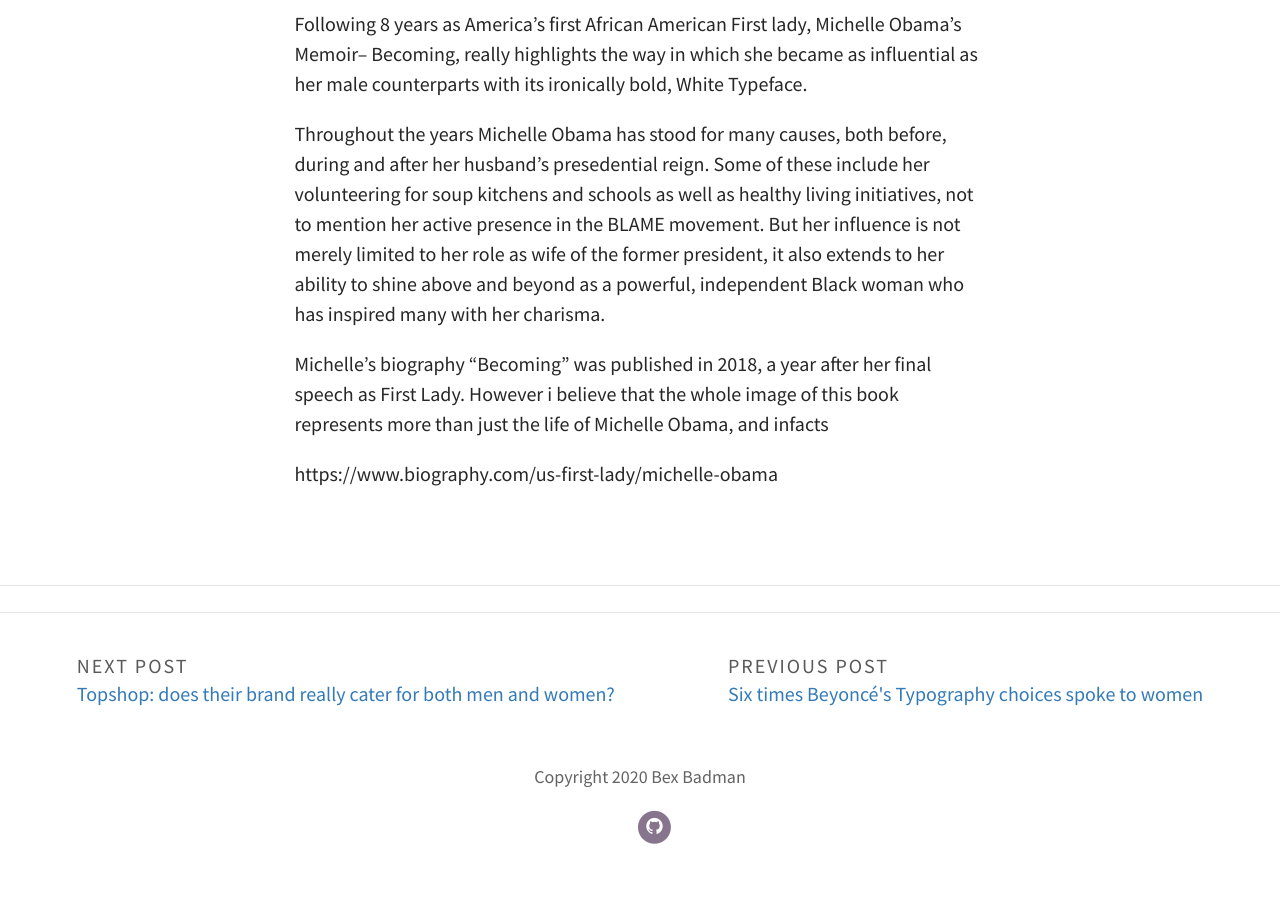
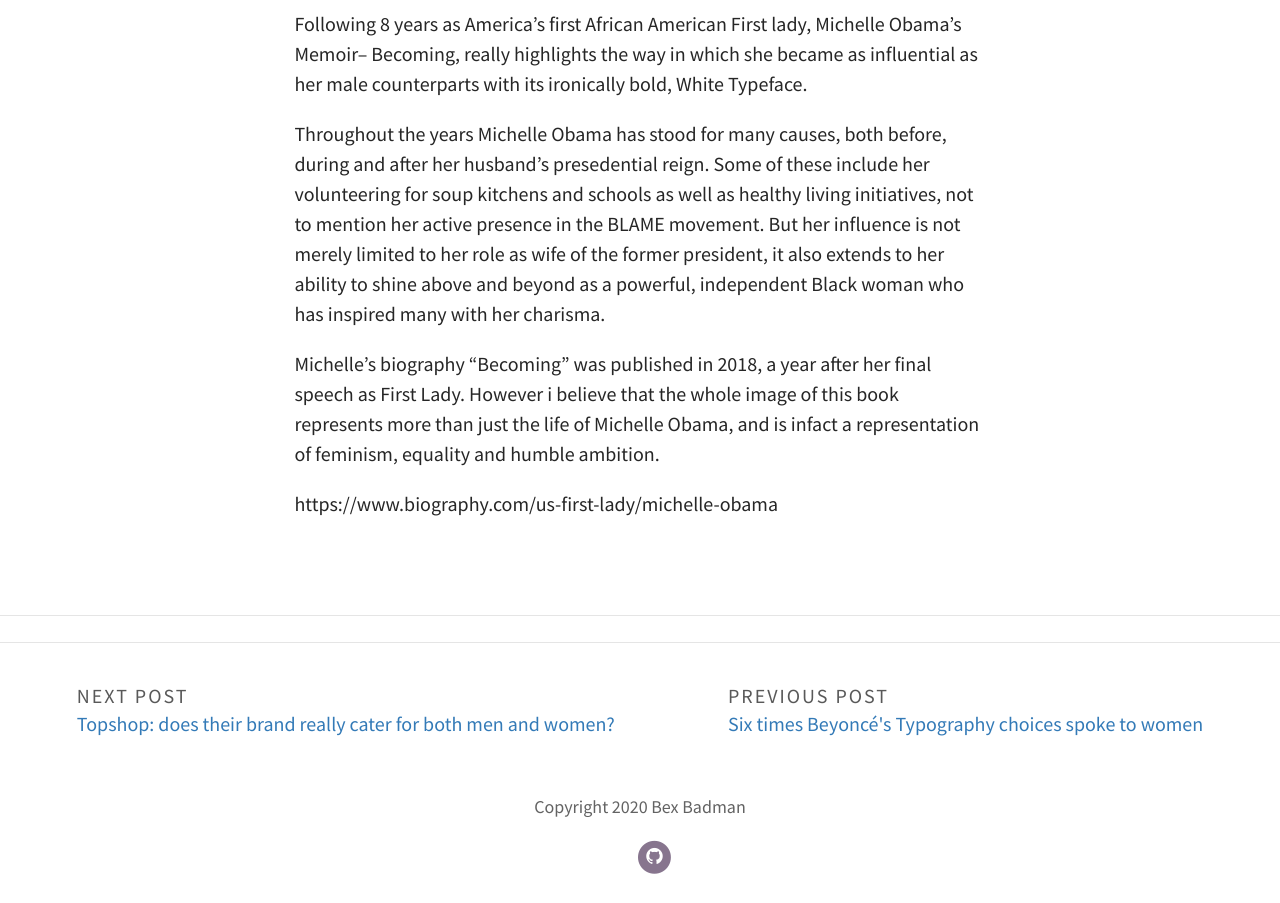
Before and after one commit to rebeccabadman1999/Bex-Badman-Blog, a Jekyll site: the page built from _posts/2020-11-14-thinking-like-a-man-the-typeface-behind-the-first-lady.md, in a window 1280 px wide and 1280 px high, cut to the strip 377-1280 px from the top of the window. Built offline with Jekyll 4.4.1, drawn with Linux system fonts in a browser that asks for light colours; some web fonts are replaced; comment, search, counter and statistics services are not loaded.

Commit message:
Update Post “2020-11-14-thinking-like-a-man-the-typeface-behind-the-first-lady”

```diff
--- a/_posts/2020-11-14-thinking-like-a-man-the-typeface-behind-the-first-lady.md
+++ b/_posts/2020-11-14-thinking-like-a-man-the-typeface-behind-the-first-lady.md
@@ -9,7 +9,7 @@
 
 Throughout the years Michelle Obama has stood for many causes, both before, during and after her husband's presedential reign. Some of these include her volunteering for soup kitchens and schools as well as healthy living initiatives, not to mention her active presence in the BLAME movement. But her influence is not merely limited to her role as wife of the former president, it also extends to her ability to shine above and beyond as a powerful, independent Black woman who has inspired many with her charisma.
 
-Michelle's biography "Becoming" was published in 2018, a year after her final speech as First Lady. However i believe that the whole image of this book represents more than just the life of Michelle Obama, and infacts
+Michelle's biography "Becoming" was published in 2018, a year after her final speech as First Lady. However i believe that the whole image of this book represents more than just the life of Michelle Obama, and is infact a representation of feminism, equality and humble ambition.
 
 
 
```
